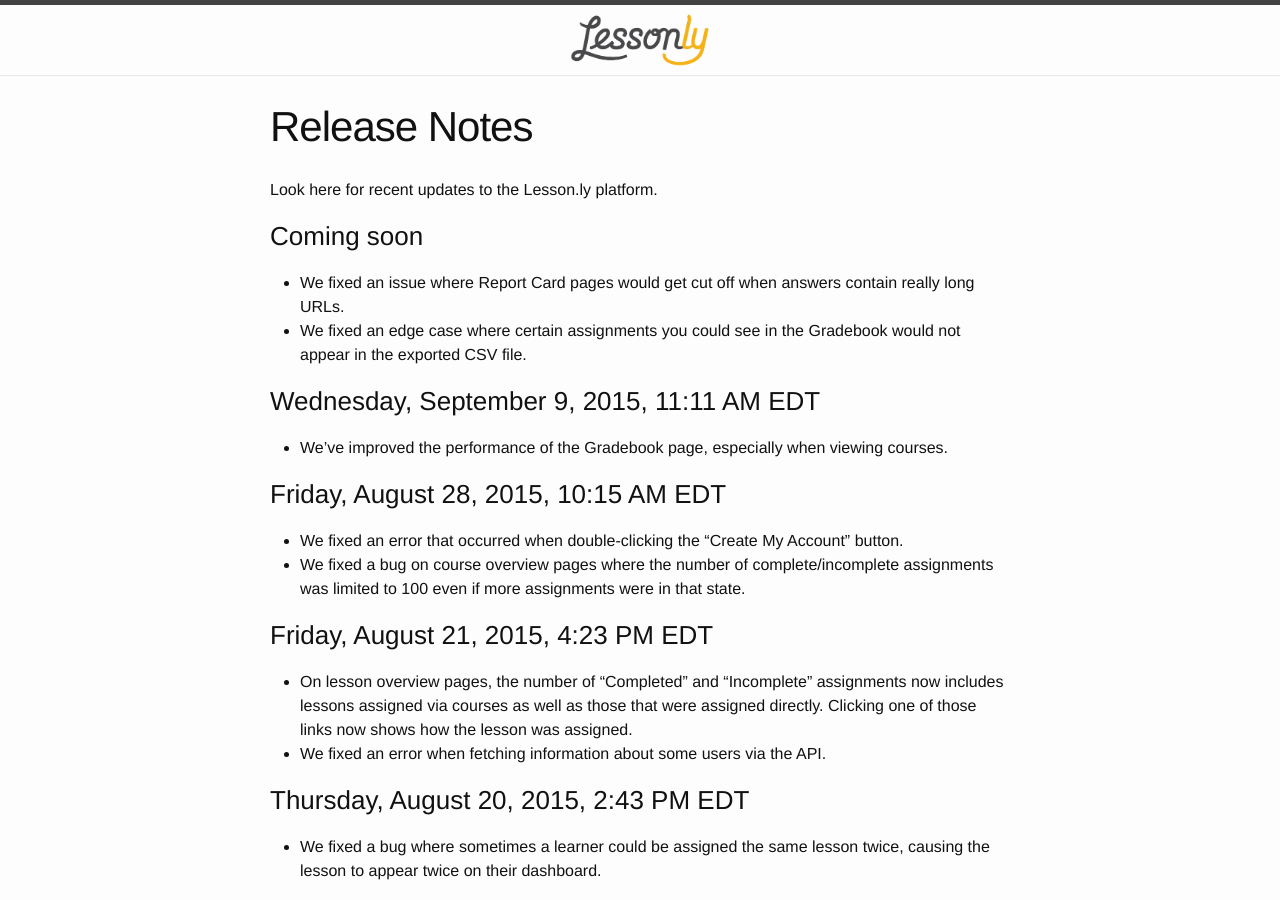
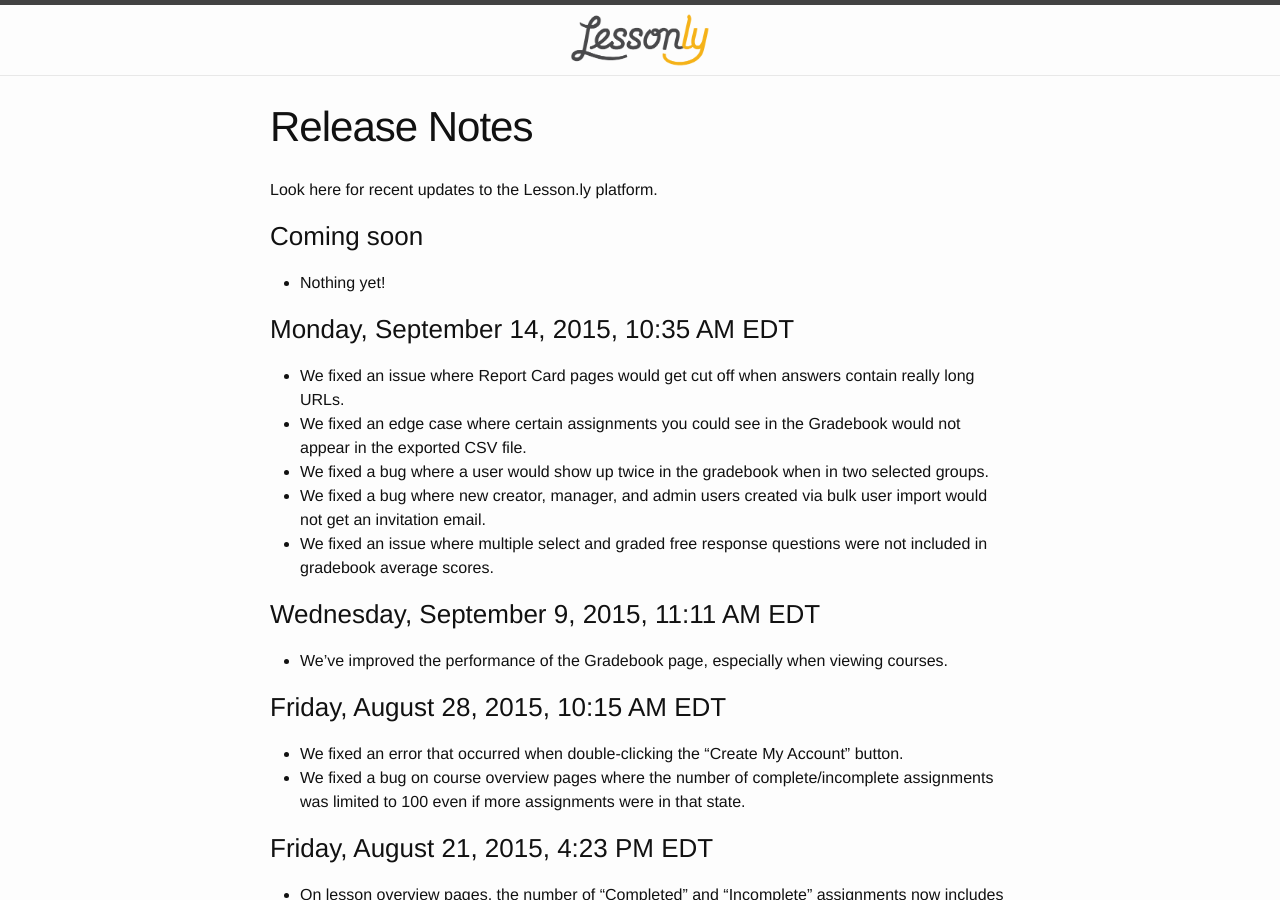
Before and after one commit to isabella232/lessonly.github.io, a Jekyll site: the page built from release-notes.md, in a window 1280 px wide and 900 px high. Built offline with Jekyll 4.4.1, drawn with Linux system fonts in a browser that asks for light colours.

Commit message:
New release update

```diff
--- a/release-notes.md
+++ b/release-notes.md
@@ -8,8 +8,15 @@
 
 ### Coming soon
 
+- Nothing yet!
+
+### Monday, September 14, 2015, 10:35 AM EDT
+
 - We fixed an issue where Report Card pages would get cut off when answers contain really long URLs.
 - We fixed an edge case where certain assignments you could see in the Gradebook would not appear in the exported CSV file.
+- We fixed a bug where a user would show up twice in the gradebook when in two selected groups.
+- We fixed a bug where new creator, manager, and admin users created via bulk user import would not get an invitation email.
+- We fixed an issue where multiple select and graded free response questions were not included in gradebook average scores.
 
 ### Wednesday, September 9, 2015, 11:11 AM EDT
 
```
